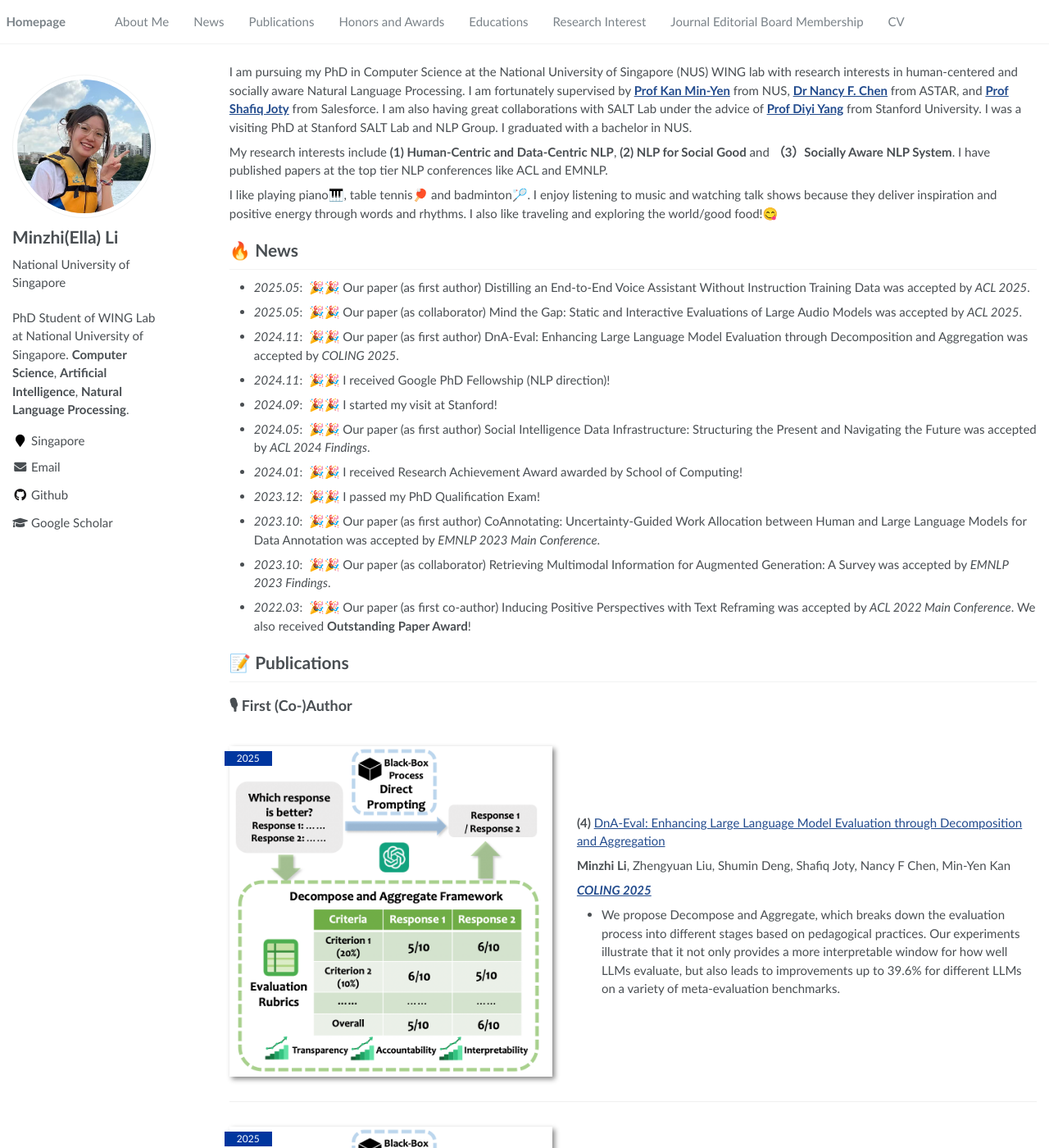
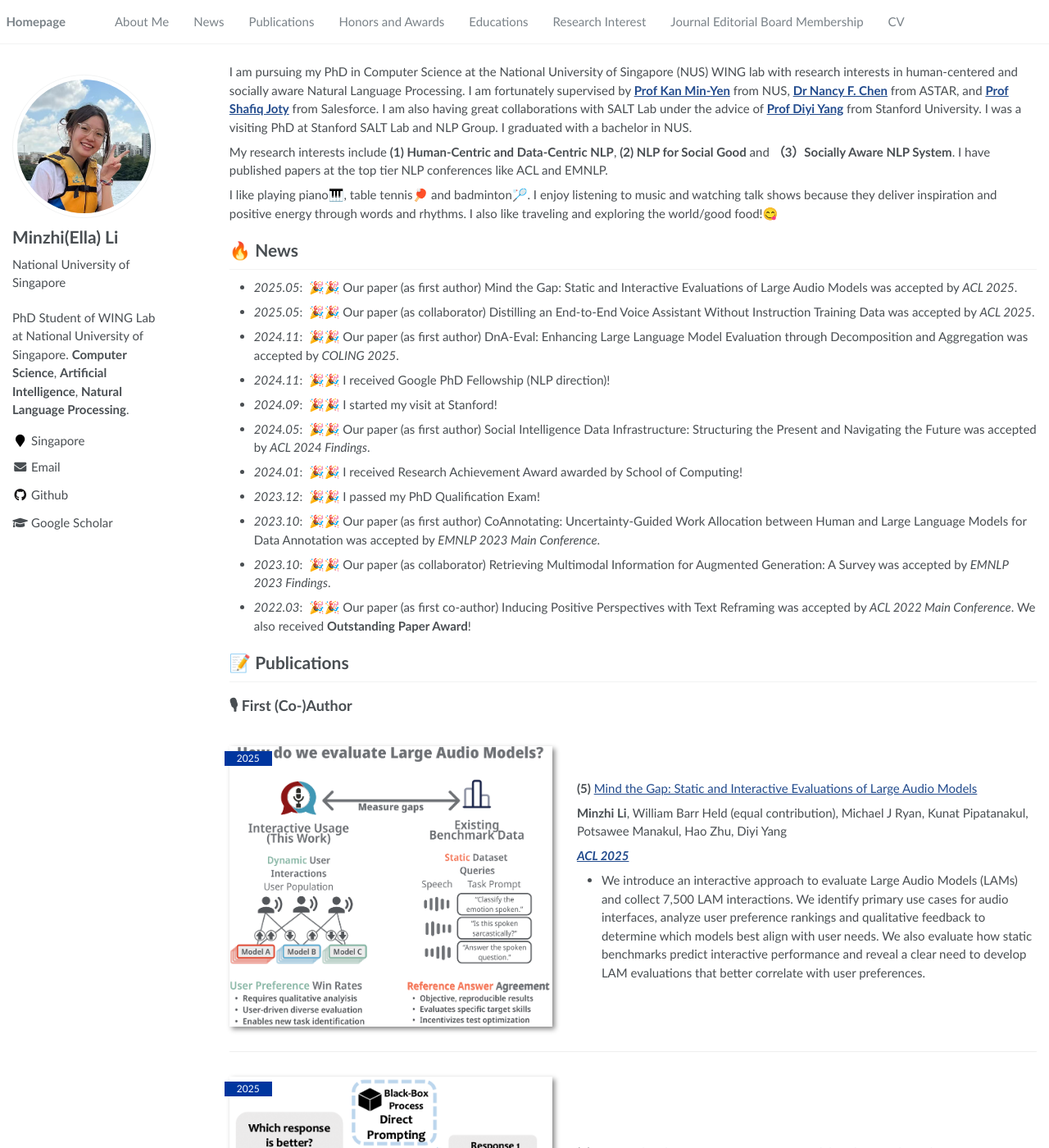
Before and after one commit to Yocodeyo/Yocodeyo.github.io, a Jekyll site: the page built from _pages/about.md, in a window 1280 px wide and 1400 px high. Shown: the whole window at 82% size. Built offline with Jekyll 4.4.1, drawn with Linux system fonts in a browser that asks for light colours; a script that is not in the unit is left out.

Commit message:
update_figure

```diff
--- a/_pages/about.md
+++ b/_pages/about.md
@@ -25,8 +25,8 @@ I like playing piano🎹, table tennis🏓 and badminton🏸. I enjoy listening
 
 
 # 🔥 News
-- *2025.05*: &nbsp;🎉🎉 Our paper (as first author) Distilling an End-to-End Voice Assistant Without Instruction Training Data was accepted by *ACL 2025*.
-- *2025.05*: &nbsp;🎉🎉 Our paper (as collaborator) Mind the Gap: Static and Interactive Evaluations of Large Audio Models was accepted by *ACL 2025*.
+- *2025.05*: &nbsp;🎉🎉 Our paper (as first author) Mind the Gap: Static and Interactive Evaluations of Large Audio Models was accepted by *ACL 2025*.
+- *2025.05*: &nbsp;🎉🎉 Our paper (as collaborator) Distilling an End-to-End Voice Assistant Without Instruction Training Data was accepted by *ACL 2025*.
 - *2024.11*: &nbsp;🎉🎉 Our paper (as first author) DnA-Eval: Enhancing Large Language Model Evaluation through Decomposition and Aggregation was accepted by *COLING 2025*.
 - *2024.11*: &nbsp;🎉🎉 I received Google PhD Fellowship (NLP direction)!
 - *2024.09*: &nbsp;🎉🎉 I started my visit at Stanford!
@@ -42,16 +42,16 @@ I like playing piano🎹, table tennis🏓 and badminton🏸. I enjoy listening
 
 
 ## 🎙 First (Co-)Author
-<div class='paper-box'><div class='paper-box-image'><div><div class="badge">2025</div><img src='images/09.png' alt="sym" width="100%"></div></div>
+<div class='paper-box'><div class='paper-box-image'><div><div class="badge">2025</div><img src='images/10.png' alt="sym" width="100%"></div></div>
 <div class='paper-box-text' markdown="1">
 
-**(4)**  [DnA-Eval: Enhancing Large Language Model Evaluation through Decomposition and Aggregation](https://arxiv.org/abs/2405.15329)
+**(5)**  [Mind the Gap: Static and Interactive Evaluations of Large Audio Models](https://arxiv.org/abs/2502.15919)
 
-**Minzhi Li**, Zhengyuan Liu, Shumin Deng, Shafiq Joty, Nancy F Chen, Min-Yen Kan
+**Minzhi Li**, William Barr Held (equal contribution), Michael J Ryan, Kunat Pipatanakul, Potsawee Manakul, Hao Zhu, Diyi Yang
 
-[<strong>*COLING 2025*</strong>](https://arxiv.org/abs/2405.15329) <strong><span class='show_paper_citations' data='1fXM4wUAAAAJ:UeHWp8X0CEIC'></span></strong>
+[<strong>*ACL 2025*</strong>](https://arxiv.org/abs/2502.15919) <strong><span class='show_paper_citations' data='1fXM4wUAAAAJ:UeHWp8X0CEIC'></span></strong>
 
-- We propose Decompose and Aggregate, which breaks down the evaluation process into different stages based on pedagogical practices. Our experiments illustrate that it not only provides a more interpretable window for how well LLMs evaluate, but also leads to improvements up to 39.6% for different LLMs on a variety of meta-evaluation benchmarks.
+- We introduce an interactive approach to evaluate Large Audio Models (LAMs) and collect 7,500 LAM interactions. We identify primary use cases for audio interfaces, analyze user preference rankings and qualitative feedback to determine which models best align with user needs. We also evaluate how static benchmarks predict interactive performance and reveal a clear need to develop LAM evaluations that better correlate with user preferences.
 </div>
 </div>
 
```
Also changed, not shown: images/10.png (added), 1 other file.
